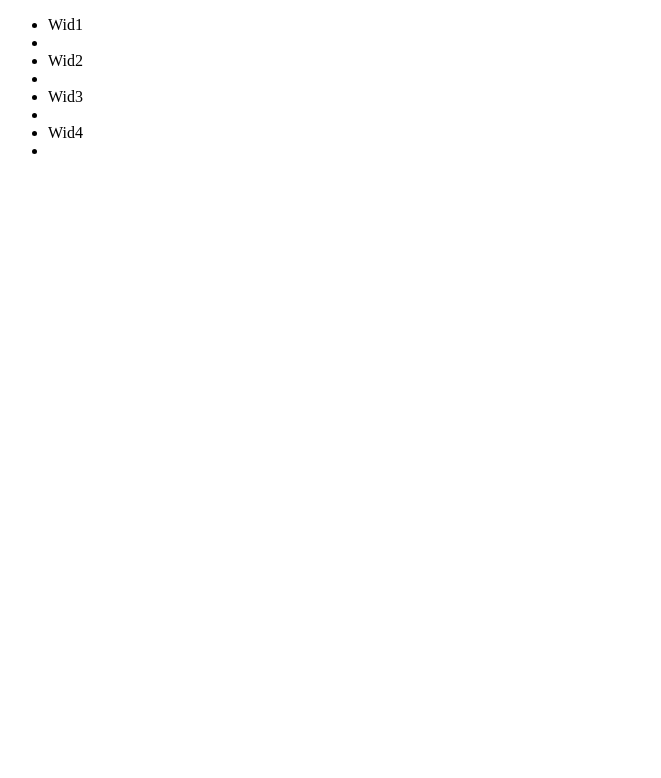
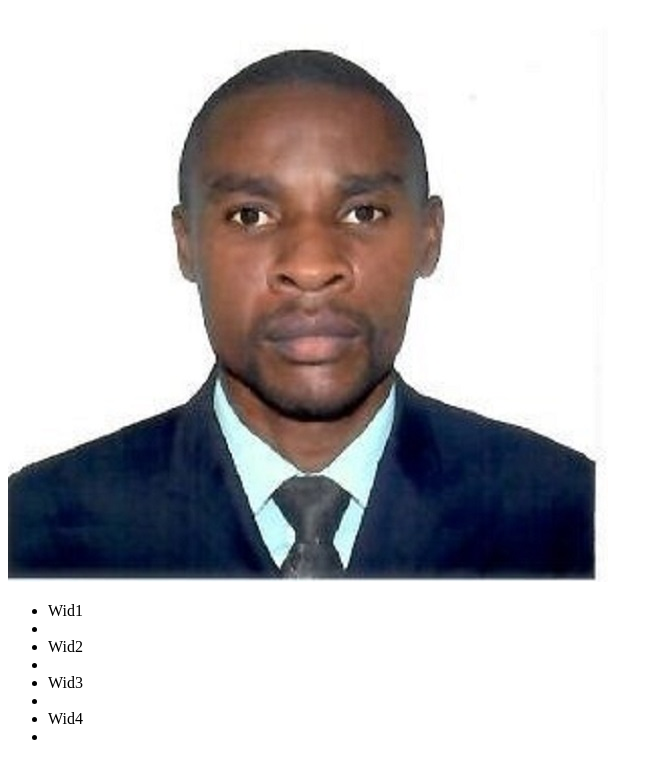
Before and after one commit to youyou19/WAP, a plain HTML site: page index.html in a window 1280 px wide. Shown: the whole page, without its empty margins (0-661 px from the left). Drawn offline with Linux system fonts and the light colour scheme.

Commit message:
Update index.html

```diff
--- a/index.html
+++ b/index.html
@@ -5,6 +5,8 @@
 <title>Wilfrid Jules</title>
 </head>
 <body>
+ <img src="Jules_Wilfrid.jpg">
+
  <ul>
    <li>Wid1<li/>
     <li>Wid2<li/>
```
